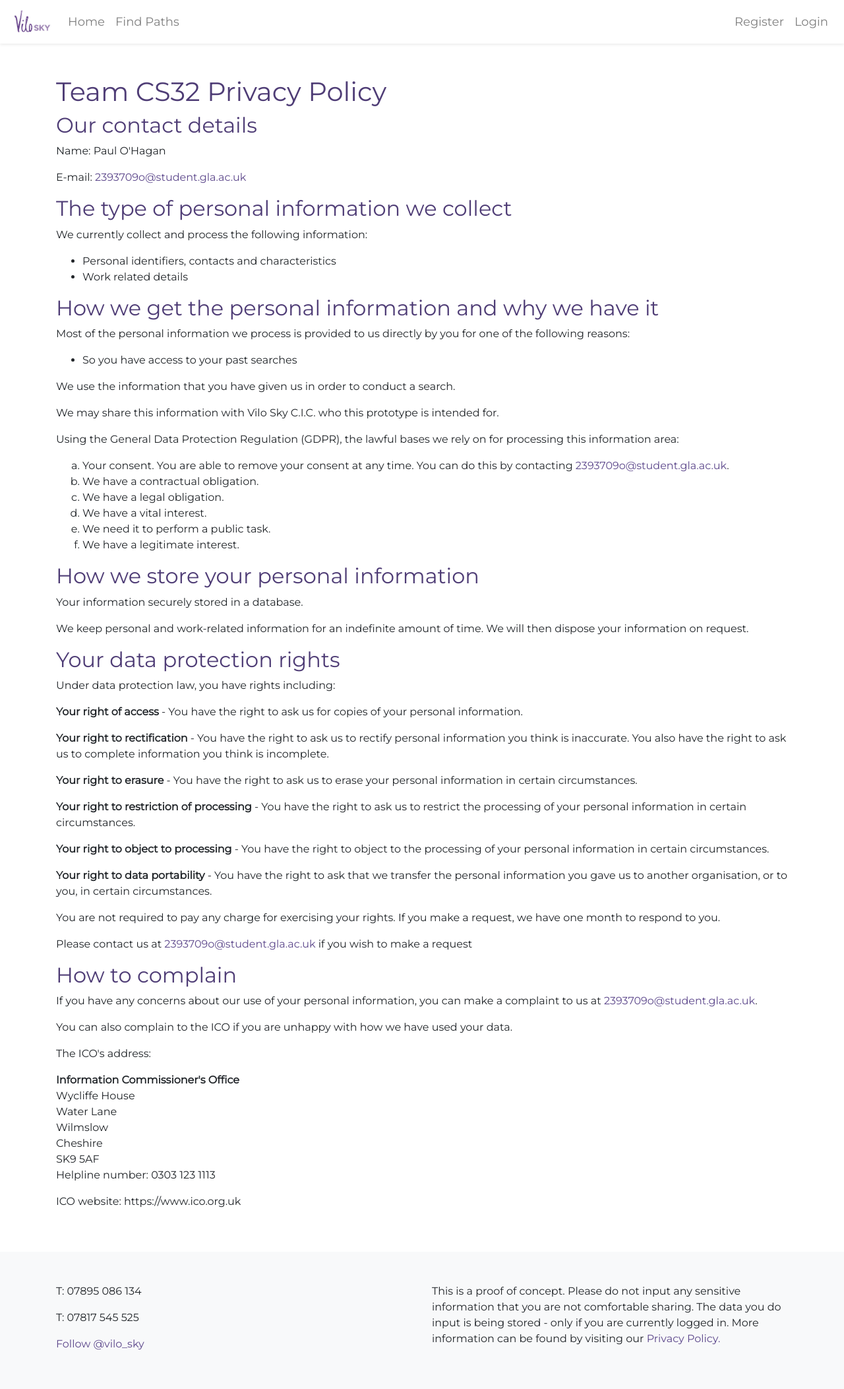
After one commit to tp3-2020-CS32/ViloSky, a Django app: page /paths/privacy-policy/ in a window 1280 px wide. The commit adds this page. Shown: the whole page at 66% size. Run offline with Django 3.2, Linux system fonts and the light colour scheme; some libraries are stand-ins or nearby versions.

Commit message:
Privacy policy added with links in footer, register and login

```diff
--- a/vilosky_paths/paths/urls.py
+++ b/vilosky_paths/paths/urls.py
@@ -11,5 +11,6 @@ urlpatterns = [
     path('login/', views.user_login, name='login'),
     path('logout/', views.user_logout, name='logout'),
     path('resource-upload/', views.upload_resource, name='resource-upload'),
-    path('previous-searches/', views.previous_searches, name='previous-searches')
+    path('previous-searches/', views.previous_searches, name='previous-searches'),
+    path('privacy-policy/', views.privacy_policy, name='privacy-policy'),
 ]
--- a/vilosky_paths/paths/views.py
+++ b/vilosky_paths/paths/views.py
@@ -182,3 +182,6 @@ def previous_searches(request):
 
 
     return render(request, 'paths/previous-searches.html', context = {'prev_search_form':prev_search_form, 'prev_search_check':prev_search_not_empty })
+
+def privacy_policy(request):
+	return render(request, 'paths/privacy-policy.html')
--- a/vilosky_paths/templates/paths/base.html
+++ b/vilosky_paths/templates/paths/base.html
@@ -93,8 +93,9 @@
                 </div>
                 <div class="col">
                     <p>This is a proof of concept. Please do not input any sensitive information that you are not
-                        comfortable sharing. The data you do input is being stored. If you wish to have a copy of this
-                        data, or have it removed, please contact: <a href="mailto: 2401566A@student.gla.ac.uk">2401566A@student.gla.ac.uk</a></p>
+                        comfortable sharing. The data you do input is being stored - only if you are currently logged
+                        in. More information can be found by visiting our <a
+                            href="{% url 'paths:privacy-policy' %}">Privacy Policy.</a></p>
                 </div>
             </div>
         </div>
--- a/vilosky_paths/templates/paths/login.html
+++ b/vilosky_paths/templates/paths/login.html
@@ -33,5 +33,7 @@ Login - Vilo Sky
 		<input type="submit" class="btn btn-login-registration btn-lg" value="Login">
 	</form>
 	<p>Don't have an account yet? <a href="{% url 'paths:register' %}">Register here.</a></p>
+	<div class="dropdown-divider"></div>
+	<p>By logging in you agree to our <a href="{% url 'paths:privacy-policy' %}">Privacy Policy.</a></p>
 </div>
 {% endblock %}
--- /dev/null
+++ b/vilosky_paths/templates/paths/privacy-policy.html
@@ -0,0 +1,87 @@
+{% extends 'paths/base.html' %}
+{% load static %}
+
+{% block title_block %}
+Dashboard - Vilo Sky
+{% endblock %}
+
+{% block body_block %}
+<div class="container">
+    <h1 class="mt-5">Team CS32 Privacy Policy</h1>
+    <h2>Our contact details</h2>
+    <p>Name: Paul O'Hagan</p>
+    <p>E-mail: <a href="mailto: 2393709o@student.gla.ac.uk">2393709o@student.gla.ac.uk</a></p>
+
+    <h2>The type of personal information we collect</h2>
+    <p>We currently collect and process the following information:</p>
+    <ul>
+        <li>Personal identifiers, contacts and characteristics</li>
+        <li>Work related details</li>
+    </ul>
+
+    <h2>How we get the personal information and why we have it</h2>
+    <p>Most of the personal information we process is provided to us directly by you for one of the following reasons:
+    </p>
+    <ul>
+        <li>So you have access to your past searches</li>
+    </ul>
+    <p>We use the information that you have given us in order to conduct a search.</p>
+    <p>We may share this information with Vilo Sky C.I.C. who this prototype is intended for.</p>
+    <p>Using the General Data Protection Regulation (GDPR), the lawful bases we rely on for processing this information
+        area:</p>
+    <ol type="a">
+        <li>Your consent. You are able to remove your consent at any time. You can do this by contacting <a
+                href="mailto: 2393709o@student.gla.ac.uk">2393709o@student.gla.ac.uk</a>.</li>
+        <li>We have a contractual obligation.</li>
+        <li>We have a legal obligation.</li>
+        <li>We have a vital interest.</li>
+        <li>We need it to perform a public task.</li>
+        <li>We have a legitimate interest.</li>
+    </ol>
+
+    <h2>How we store your personal information</h2>
+    <p>Your information securely stored in a database.</p>
+    <p>We keep personal and work-related information for an indefinite amount of time. We will then dispose your
+        information on request.</p>
+
+    <h2>Your data protection rights</h2>
+    <p>Under data protection law, you have rights including:</p>
+    <p><b>Your right of access</b> - You have the right to ask us for copies of your personal information.</p>
+    <p><b>Your right to rectification</b> - You have the right to ask us to rectify personal information you think is
+        inaccurate. You also have the right to ask us to complete information you think is incomplete.</p>
+    <p><b>Your right to erasure</b> - You have the right to ask us to erase your personal information in certain
+        circumstances.</p>
+    <p><b>Your right to restriction of processing</b> - You have the right to ask us to restrict the processing of your
+        personal information in certain circumstances.</p>
+    <p><b>Your right to object to processing</b> - You have the right to object to the processing of your personal
+        information in certain circumstances.</p>
+    <p><b>Your right to data portability</b> - You have the right to ask that we transfer the personal information you
+        gave us to another organisation, or to you, in certain circumstances.</p>
+    <p>You are not required to pay any charge for exercising your rights. If you make a request, we have one month to
+        respond to you.</p>
+    <p>Please contact us at <a href="mailto: 2393709o@student.gla.ac.uk">2393709o@student.gla.ac.uk</a> if you wish to
+        make a request</p>
+
+    <h2>How to complain</h2>
+    <p>If you have any concerns about our use of your personal information, you can make a complaint to us at <a
+            href="mailto: 2393709o@student.gla.ac.uk">2393709o@student.gla.ac.uk</a>.</p>
+    <p>You can also complain to the ICO if you are unhappy with how we have used your data.</p>
+    <p>The ICO's address:</p>
+    <address>
+        <strong>Information Commissioner's Office</strong>
+        <br>
+        Wycliffe House
+        <br>
+        Water Lane
+        <br>
+        Wilmslow
+        <br>
+        Cheshire
+        <br>
+        SK9 5AF
+        <br>
+        Helpline number: 0303 123 1113
+    </address>
+    <p>ICO website: <a href="https://www.ico.org.uk"></a>https://www.ico.org.uk</p>
+</div>
+{% endblock %}
--- a/vilosky_paths/templates/paths/register.html
+++ b/vilosky_paths/templates/paths/register.html
@@ -46,5 +46,7 @@ Register - Vilo Sky
 		<input type="submit" class="btn btn-login-registration btn-lg" value="Register">
 	</form>
 	<p>Already have an account? <a href="{% url 'paths:login' %}">Login here.</a></p>
+	<div class="dropdown-divider"></div>
+	<p>By creating an account you agree to our <a href="{% url 'paths:privacy-policy' %}">Privacy Policy.</a></p>
 </div>
 {% endblock %}
```
